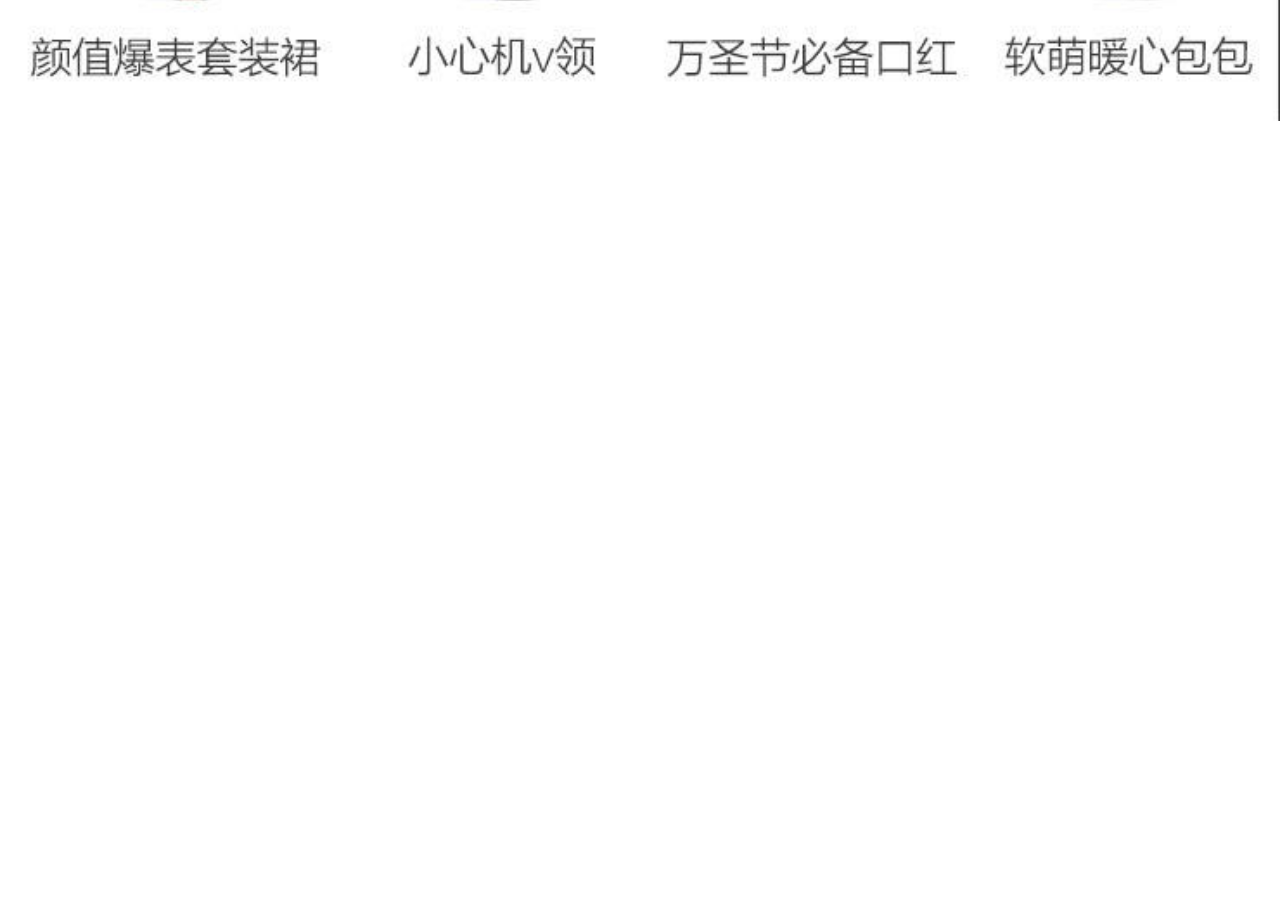
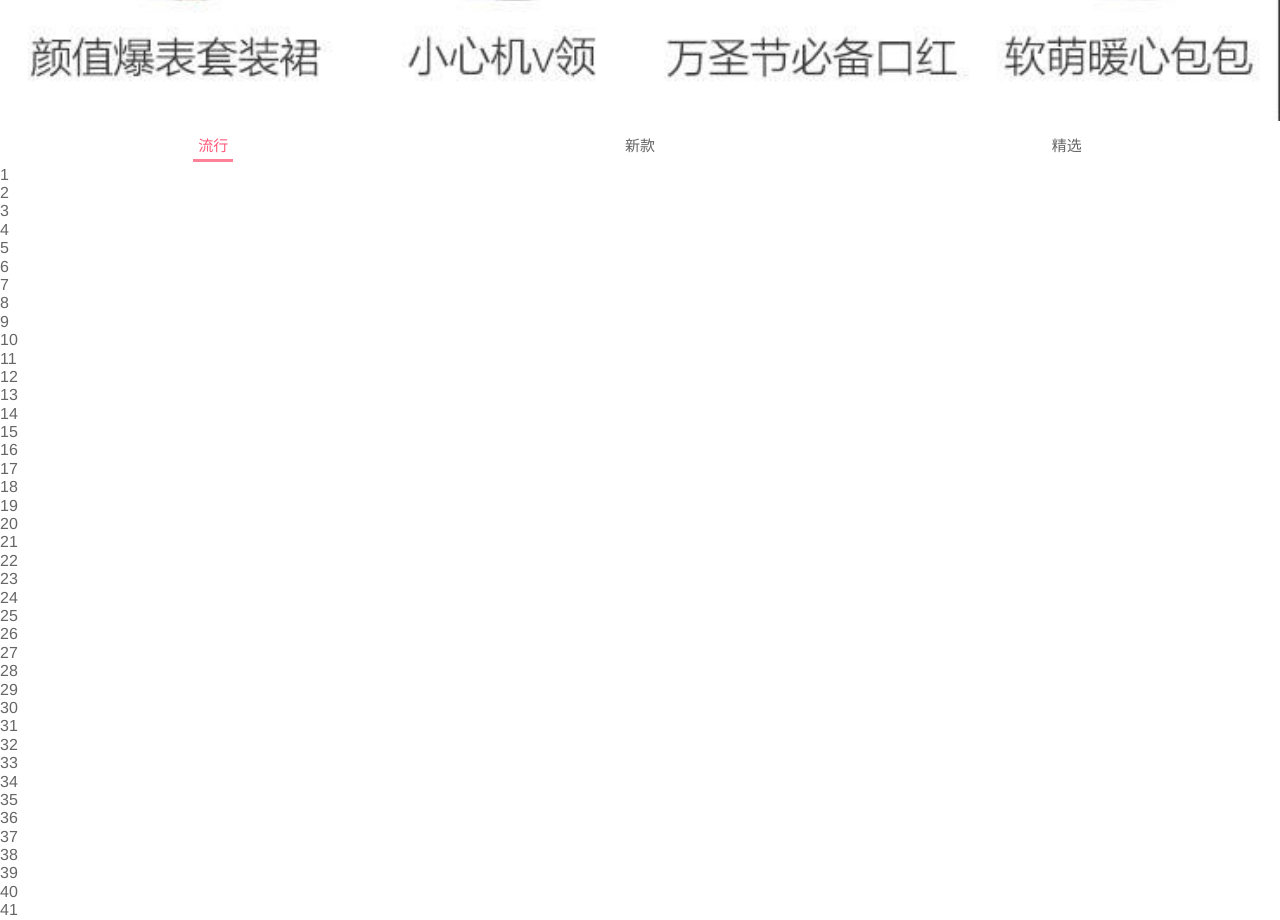
Before and after one commit to a-xiaojie/supermall, a Vue app: page /home in a window 1280 px wide. Shown: the part 900-1820 px from the top of the page. Before the commit the page ends 1026 px from the top, so only its background shows below. Built offline with nearby package versions, Linux system fonts and the light colour scheme; no server answers.

Commit message:
请求首页商品数据

```diff
--- /dev/null
+++ b/src/components/content/tabControl/TabControl.vue
@@ -0,0 +1,59 @@
+<template>
+  <div class="tab-control">
+    <div v-for="(item, index) in titles"
+         :key="index"
+         class="tab-control-item"
+         :class="{active: currentIndex === index}"
+         @click="itemClick(index)"
+    >
+      <span>{{item}}</span>
+    </div>
+  </div>
+</template>
+
+<script>
+  export default {
+    name: 'TabControl',
+    props: {
+      titles: {
+        type: Array,
+        default () {
+          return []
+        }
+      }
+    },
+    data () {
+      return {
+        currentIndex: 0
+      }
+    },
+    methods: {
+      itemClick (index) {
+        this.currentIndex = index
+      }
+    }
+  }
+</script>
+
+<style scoped>
+  .tab-control {
+    display: flex;
+    text-align: center;
+    font-size: 15px;
+    height: 40px;
+    line-height: 40px;
+    background-color: #fff;
+  }
+  .tab-control-item {
+    flex: 1;
+  }
+  .tab-control-item span {
+    padding: 5px;
+  }
+  .active {
+    color: var(--color-high-text);
+  }
+  .active span {
+    border-bottom: 3px solid var(--color-tint);
+  }
+</style>
--- a/src/network/home.js
+++ b/src/network/home.js
@@ -5,3 +5,13 @@ export function getHomeMultidata () {
     url: '/home/multidata'
   })
 }
+
+export function getHomeGoods (type, page) {
+  return request({
+    url: '/home/data',
+    params: {
+      type,
+      page
+    }
+  })
+}
--- a/src/network/request.js
+++ b/src/network/request.js
@@ -2,7 +2,7 @@ import axios from 'axios'
 
 export function request (config) {
   const instance = axios.create({
-    baseURL: 'http://123.207.32.32:8000',
+    baseURL: 'http://123.207.32.32:8000/api/w1',
     timeout: 5000
   })
 
--- a/src/views/home/Home.vue
+++ b/src/views/home/Home.vue
@@ -6,15 +6,121 @@
     <home-swiper :banner="banner"/>
     <recommend-view :recommend="recommend"/>
     <feature-view/>
+    <tab-control class="tab-control" :titles="['流行', '新款', '精选']"/>
+    <ul>
+      <li>1</li>
+      <li>2</li>
+      <li>3</li>
+      <li>4</li>
+      <li>5</li>
+      <li>6</li>
+      <li>7</li>
+      <li>8</li>
+      <li>9</li>
+      <li>10</li>
+      <li>11</li>
+      <li>12</li>
+      <li>13</li>
+      <li>14</li>
+      <li>15</li>
+      <li>16</li>
+      <li>17</li>
+      <li>18</li>
+      <li>19</li>
+      <li>20</li>
+      <li>21</li>
+      <li>22</li>
+      <li>23</li>
+      <li>24</li>
+      <li>25</li>
+      <li>26</li>
+      <li>27</li>
+      <li>28</li>
+      <li>29</li>
+      <li>30</li>
+      <li>31</li>
+      <li>32</li>
+      <li>33</li>
+      <li>34</li>
+      <li>35</li>
+      <li>36</li>
+      <li>37</li>
+      <li>38</li>
+      <li>39</li>
+      <li>40</li>
+      <li>41</li>
+      <li>42</li>
+      <li>43</li>
+      <li>44</li>
+      <li>45</li>
+      <li>46</li>
+      <li>47</li>
+      <li>48</li>
+      <li>49</li>
+      <li>50</li>
+      <li>51</li>
+      <li>52</li>
+      <li>53</li>
+      <li>54</li>
+      <li>55</li>
+      <li>56</li>
+      <li>57</li>
+      <li>58</li>
+      <li>59</li>
+      <li>60</li>
+      <li>61</li>
+      <li>62</li>
+      <li>63</li>
+      <li>64</li>
+      <li>65</li>
+      <li>66</li>
+      <li>67</li>
+      <li>68</li>
+      <li>69</li>
+      <li>70</li>
+      <li>71</li>
+      <li>72</li>
+      <li>73</li>
+      <li>74</li>
+      <li>75</li>
+      <li>76</li>
+      <li>77</li>
+      <li>78</li>
+      <li>79</li>
+      <li>80</li>
+      <li>81</li>
+      <li>82</li>
+      <li>83</li>
+      <li>84</li>
+      <li>85</li>
+      <li>86</li>
+      <li>87</li>
+      <li>88</li>
+      <li>89</li>
+      <li>90</li>
+      <li>91</li>
+      <li>92</li>
+      <li>93</li>
+      <li>94</li>
+      <li>95</li>
+      <li>96</li>
+      <li>97</li>
+      <li>98</li>
+      <li>99</li>
+      <li>100</li>
+    </ul>
   </div>
 </template>
 
 <script>
   import NavBar from 'components/common/navbar/NavBar'
+  import TabControl from 'components/content/tabControl/TabControl'
+
   import HomeSwiper from './childComps/HomeSwiper'
   import RecommendView from './childComps/RecommendView'
   import FeatureView from './childComps/FeatureView'
-  import { getHomeMultidata } from 'network/home'
+
+  import { getHomeMultidata, getHomeGoods } from 'network/home'
 
   export default {
     name: 'Home',
@@ -22,23 +128,43 @@
       NavBar,
       HomeSwiper,
       RecommendView,
-      FeatureView
+      FeatureView,
+      TabControl
     },
     data () {
       return {
         banner: [],
-        recommend: []
+        recommend: [],
+        goods: {
+          'pop': {page: 1, list: []},
+          'new': {page: 1, list: []},
+          'sell': {page: 1, list: []},
+        }
       }
     },
     created() {
       // 1. 请求多个数据
-      getHomeMultidata().then(res => {
-        console.log(res)
-        this.banner = res.data.banner.list
-        this.dKeyword = res.data.dKeyword
-        this.keyword = res.data.keyword
-        this.recommend = res.data.recommend.list
-      })
+      this.getHomeMultidata()
+
+      // 2.请求商品数据
+      this.getHomeGoods('pop')
+      this.getHomeGoods('new')
+      this.getHomeGoods('sell')
+    },
+    methods: {
+      getHomeMultidata () {
+        getHomeMultidata().then(res => {
+          this.banner = res.data.banner.list
+          this.recommend = res.data.recommend.list
+        })
+      },
+      getHomeGoods (type) {
+        getHomeGoods(type, this.goods[type].page).then(res => {
+          const goodsList = res.data.list;
+          this.goods[type].list.push(...goodsList)
+          this.goods[type].page += 1
+        })
+      }
     }
   }
 </script>
@@ -56,4 +182,8 @@
     background-color: var(--color-tint);
     color: #fff;
   }
+  .tab-control {
+    position: sticky;
+    top: 44px;
+  }
 </style>
```
